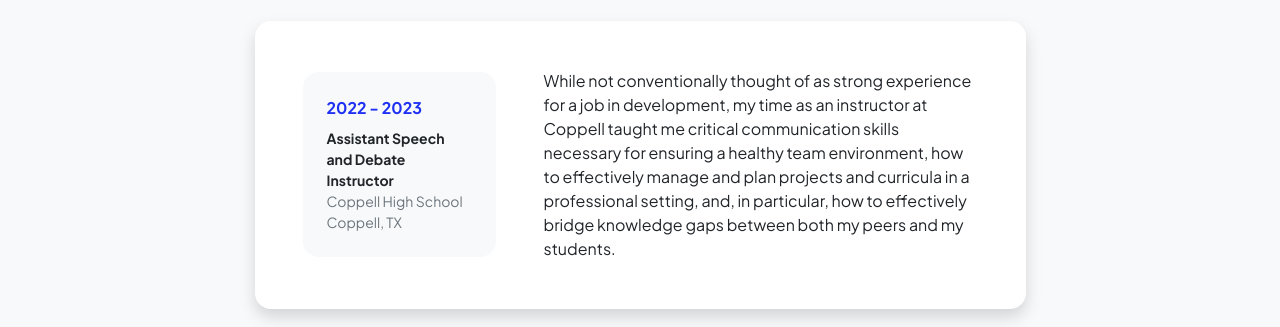
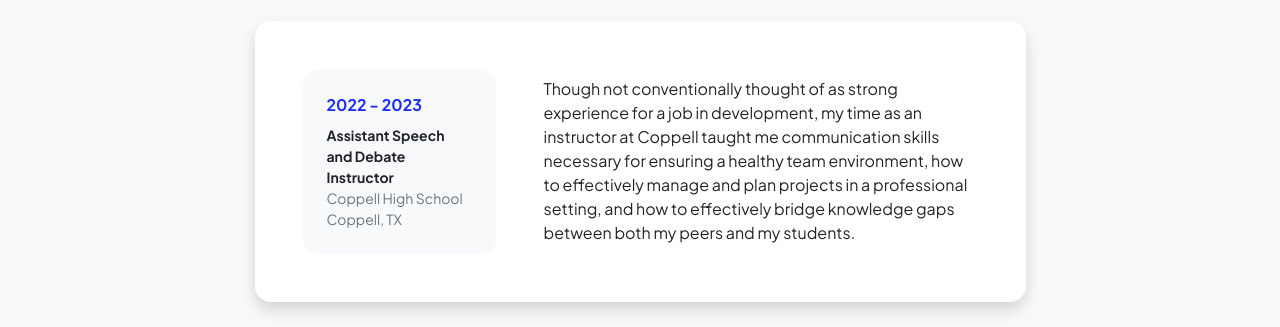
Before and after one commit to zachkjones512/zachkjones512.github.io, a plain HTML site: page resume.html in a window 1280 px wide. Shown: the part 287-614 px from the top of the page. Drawn offline with nearby package versions, Linux system fonts and the light colour scheme.

Commit message:
Fixed description under job experience

```diff
--- a/resume.html
+++ b/resume.html
@@ -62,7 +62,7 @@
                                                 <div class="small text-muted">Coppell, TX</div>
                                             </div>
                                         </div>
-                                        <div class="col-lg-8"><div>While not conventionally thought of as strong experience for a job in development, my time as an instructor at Coppell taught me critical communication skills necessary for ensuring a healthy team environment, how to effectively manage and plan projects and curricula in a professional setting, and, in particular, how to effectively bridge knowledge gaps between both my peers and my students.</div></div>
+                                        <div class="col-lg-8"><div>Though not conventionally thought of as strong experience for a job in development, my time as an instructor at Coppell taught me communication skills necessary for ensuring a healthy team environment, how to effectively manage and plan projects in a professional setting, and how to effectively bridge knowledge gaps between both my peers and my students.</div></div>
                                     </div>
                                 </div>
                             </div>
```
